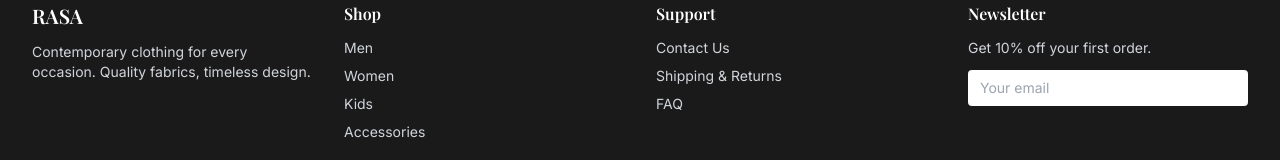
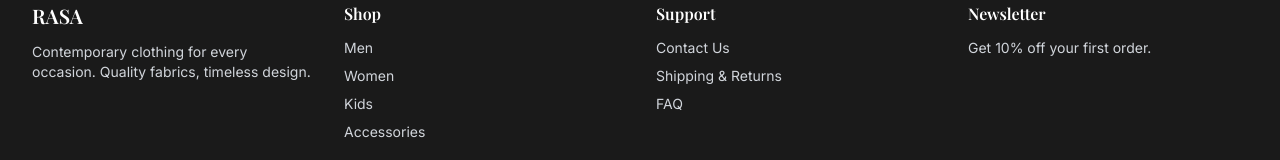
Before and after one commit to cdyniranjan7321/luxe_Ecommerce_MERN-, a React (Vite) app in the folder frontend/: page /login in a window 1280 px wide. Shown: the part 595-755 px from the top of the page. Built offline with nearby package versions, Linux system fonts and the light colour scheme; no server answers.

Commit message:
update footer page to commentout email input

```diff
--- a/frontend/src/components/Footer.jsx
+++ b/frontend/src/components/Footer.jsx
@@ -71,11 +71,12 @@ export default function Footer() {
         <div>
           <h4 className="font-semibold mb-3">Newsletter</h4>
           <p className="text-sm text-gray-300 mb-3">Get 10% off your first order.</p>
-          <input
+          {/* <input
             type="email"
             placeholder="Your email"
             className="w-full px-3 py-2 rounded text-brand text-sm"
           />
+          */}
         </div>
       </div>
       <div className="text-center text-xs text-gray-400 py-4 border-t border-gray-700">
```
